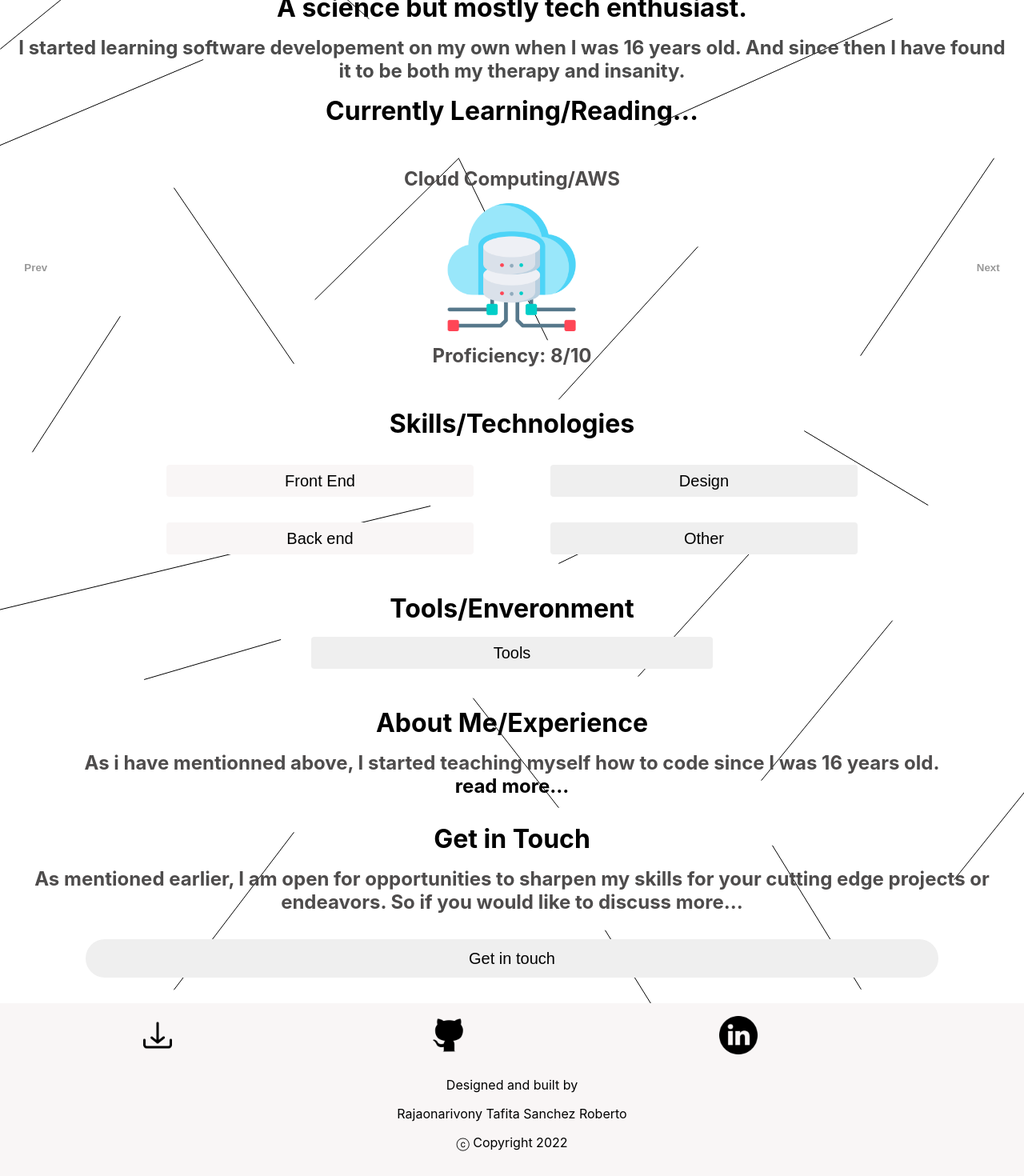
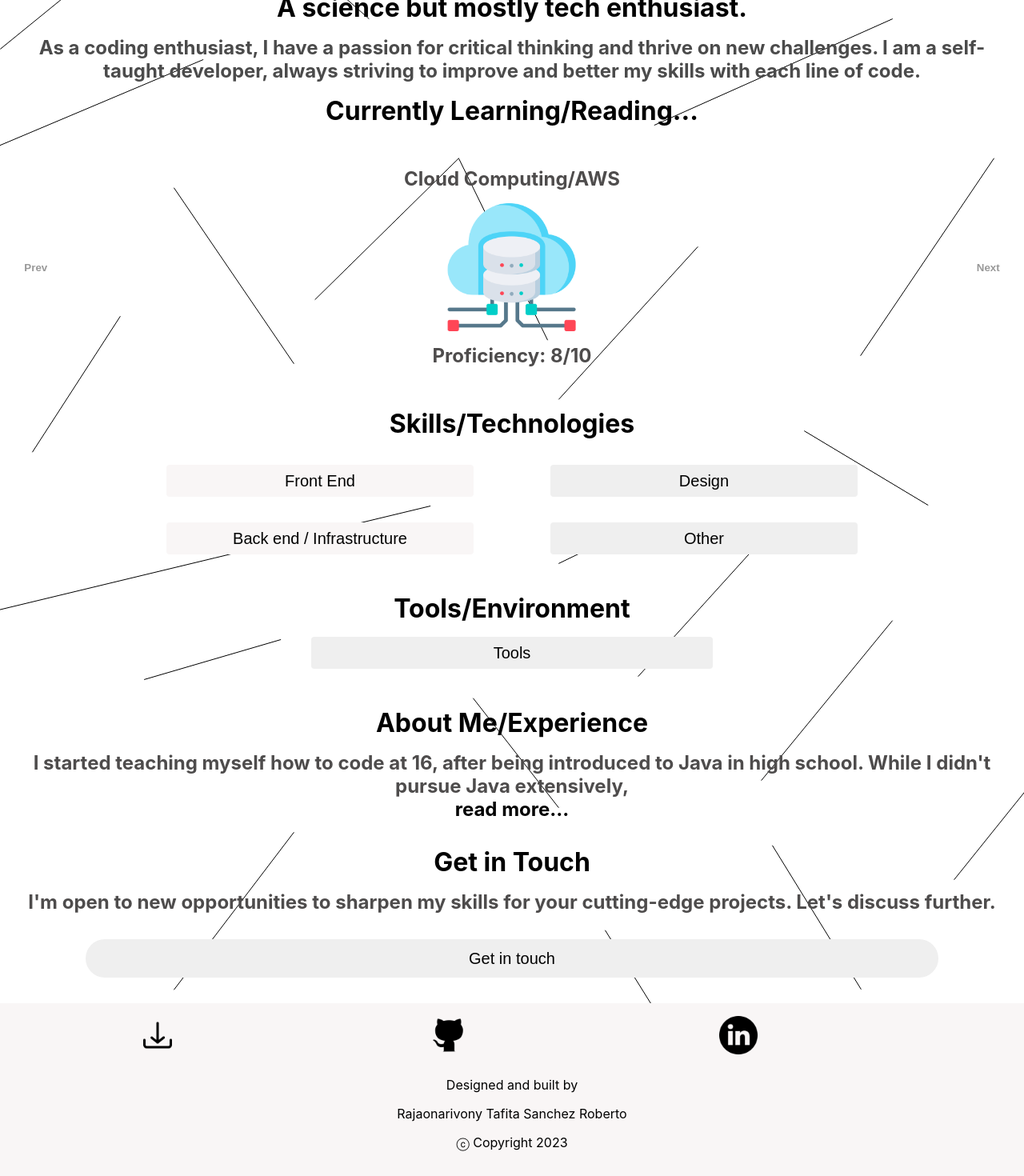
Before and after one commit to rRoberto-dDamnplock/portfolio-v1, a React (Create React App) app: page / in a window 1280 px wide. Shown: the part 417-1887 px from the top of the page at 80% size. Built offline with nearby package versions, Linux system fonts and the light colour scheme; the HTML template or start-up script is replaced by a standard one.

Commit message:
updated content for 2023

```diff
--- a/src/Components/Layout/About me/AboutMe.js
+++ b/src/Components/Layout/About me/AboutMe.js
@@ -1,27 +1,25 @@
-import React, {useState} from 'react';
-import classes from './AboutMe.module.css'
+import React, { useState } from "react";
+import classes from "./AboutMe.module.css";
 function AboutMe(props) {
-      const [pState, setPState] = useState(false)
- function pClickHandler () {
-      setPState((prevPState) => !prevPState)
+  const [pState, setPState] = useState(false);
+  function pClickHandler() {
+    setPState((prevPState) => !prevPState);
   }
   return (
     <div className={classes.abt_wrap} data-aos="fade-left">
       <h1>About Me/Experience</h1>
-                {!pState && (  <h2 className={classes.about_me}>
-                     As i have mentionned above, I started teaching myself how to code since I was 16 years old.
+      {!pState && (
+        <h2 className={classes.about_me}>
+              I started teaching myself how to code at 16, after being introduced to Java in high school. While I didn't pursue Java extensively,
           <p onClick={pClickHandler}>read more...</p>
-                </h2>) }
+        </h2>
+      )}
 
-                {pState && (  <h2 className={classes.about_me}>
-                  As i have mentioned above, I started teaching myself how to code since I was 16 years old. I was introduced to coding in highschool when we learned Java for computer class. However, I did not pursue Java as profoundly as I did in python and JS. Now i can confidently code modern softwares and applications ...
-My experience as a developer until now are solo projects. However, I have built some collaborative projects with my cousin, friends and sister.
-As for my professional experience, I haven’t had yet, though I believe my skills could be useful and well applied in designated projects, hence, I am currently open for opportunities!<p onClick={pClickHandler}>read less...</p>
-
-                </h2>) }
-
-
-
+      {pState && (
+        <h2 className={classes.about_me}>
+       I started teaching myself how to code at 16, after being introduced to Java in high school. While I didn't pursue Java extensively, I developed a passion for Python and JS, and now confidently create modern software and applications. Although my experience is primarily in solo projects and some collaborations with family and friends, I'm eager to apply my skills to professional projects and open to new opportunities.<p onClick={pClickHandler}>read less...</p>
+        </h2>
+      )}
     </div>
   );
 
--- a/src/Components/Layout/Contact/Contact.js
+++ b/src/Components/Layout/Contact/Contact.js
@@ -96,8 +96,7 @@ function Contact(props) {
       >
         <h1> Get in Touch</h1>
         <h2>
-          As mentioned earlier, I am open for opportunities to sharpen my skills for your cutting edge projects or endeavors. So
-          if you would like to discuss more...
+        I'm open to new opportunities to sharpen my skills for your cutting-edge projects. Let's discuss further.
         </h2>
         <button className={classes.contactBtn} onClick={contactClickHandler}>
           Get in touch
--- a/src/Components/Layout/Footer/Footer.js
+++ b/src/Components/Layout/Footer/Footer.js
@@ -10,7 +10,7 @@ function Footer(props) {
             <div className={classes.footer} id='more'>
                   <div className={classes.sc_div}>
 
-                  <a rel='noreferrer' href='https://docs.google.com/document/d/1g3cnxpGHvSTeBInMys2IN_4rkKwivYYnNYjmaGlwo7A/edit#' target='blank'>
+                  <a rel='noreferrer' href='https://docs.google.com/document/d/1JgY27k-cTmrxOrWzq2qT4lPYsUiNzGxW6YyeuWR4Ft4/edit#' target='blank'>
 
                         <img src={require(`../../../assets/download-${props.checked}.png`)} className={classes.sc_img} id='image_footer'alt='social media buttons'/>
                   </a>
@@ -28,7 +28,7 @@ function Footer(props) {
                   <div className={classes.copyright}>
                  <p>Designed and built by </p>
                  <p>Rajaonarivony Tafita Sanchez Roberto</p>
-                 <p> ⓒ Copyright 2022</p>
+                 <p> ⓒ Copyright 2023</p>
                  </div>
                  {/* <p></p> */}
 
--- a/src/Components/Layout/Skills/Skills.js
+++ b/src/Components/Layout/Skills/Skills.js
@@ -15,6 +15,7 @@ import node from "../../../assets/node-js.png";
 import sql from "../../../assets/sql-server.png";
 import express from "../../../assets/express.png";
 import firebase from "../../../assets/firebase.png";
+import aws from '../../../assets/aws.svg'
 // other
 import git from '../../../assets/git.png'
 import github from '../../../assets/github-light.png'
@@ -123,7 +124,7 @@ function Skills(props) {
           )}
         </button>
         <button className={classes["skill-button-light"]} onClick={bclickDivHandler}>
-          Back end   {currDivState.back_end && (
+          Back end / Infrastructure  {currDivState.back_end && (
             <div className={classes.fEnd}>
               <img
                 className={classes.skillImg}
@@ -150,6 +151,11 @@ function Skills(props) {
               <img
                 className={classes.skillImg}
                 src={express}
+                alt="front end skills"
+              />
+                <img
+                className={classes.skillImg}
+                src={aws}
                 alt="front end skills"
               />
             </div>
--- a/src/Components/Layout/Skills/Tools/Tools.js
+++ b/src/Components/Layout/Skills/Tools/Tools.js
@@ -44,7 +44,7 @@ function Tools(props) {
   // };
   return (
     <div className={classes.tool_wrap} data-aos="fade-right" id='tools'>
-      <h1>Tools/Enveronment</h1>
+      <h1>Tools/Environment</h1>
 
       <button className={classes.toolsButton} onClick={toolClickHandler}>
         Tools
--- a/src/Components/UI/Sections/SectionHeader.js
+++ b/src/Components/UI/Sections/SectionHeader.js
@@ -3,15 +3,21 @@ import portFolioImg from "../../../assets/portfolio-image.png";
 import classes from "./SectionHeader.module.css";
 function SectionHeader(props) {
   return (
-    < div className={classes.headerWrap}>
+    <div className={classes.headerWrap}>
       <div className={classes.nameWrapper}>
-        <h1 style={{textAlign:'center'}}>Rajaonarivony Tafita</h1>
-        <h1 style={{textAlign:'center'}} className={classes.greyText}>Roberto</h1>
+        <h1 style={{ textAlign: "center" }}>Rajaonarivony Tafita</h1>
+        <h1 style={{ textAlign: "center" }} className={classes.greyText}>
+          Roberto
+        </h1>
       </div>
-      <img src={portFolioImg} alt='porfolio'className={classes.img} />
+      <img src={portFolioImg} alt="porfolio" className={classes.img} />
       <div className={classes.enthusiast}>
-        <h1 style={{textAlign:'center'}}>A science but mostly tech enthusiast.</h1>
-        <h2>I started learning software developement on my own when I was 16 years old. And since then I have found it to be both my therapy and insanity.</h2>
+        <h1 style={{ textAlign: "center" }}>
+          A science but mostly tech enthusiast.
+        </h1>
+        <h2>
+        As a coding enthusiast, I have a passion for critical thinking and thrive on new challenges. I am a self-taught developer, always striving to improve and better my skills with each line of code.
+        </h2>
       </div>
     </div>
   );
```
Also changed, not shown: src/assets/aws.svg (added). Lines whose indentation alone changed are shown as unchanged.
